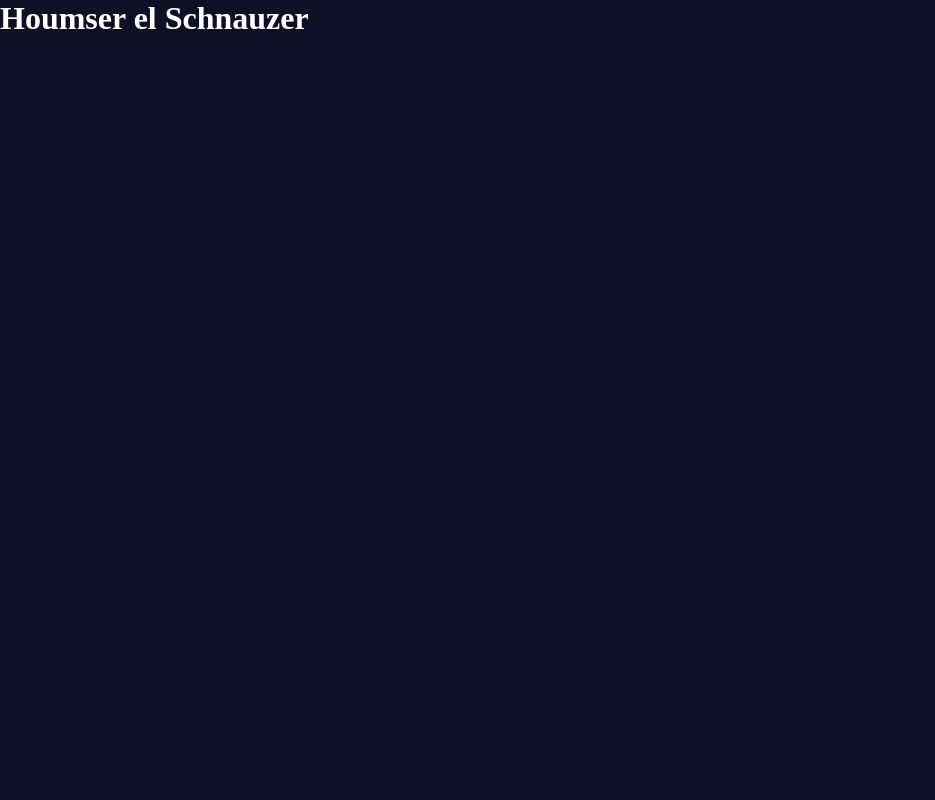
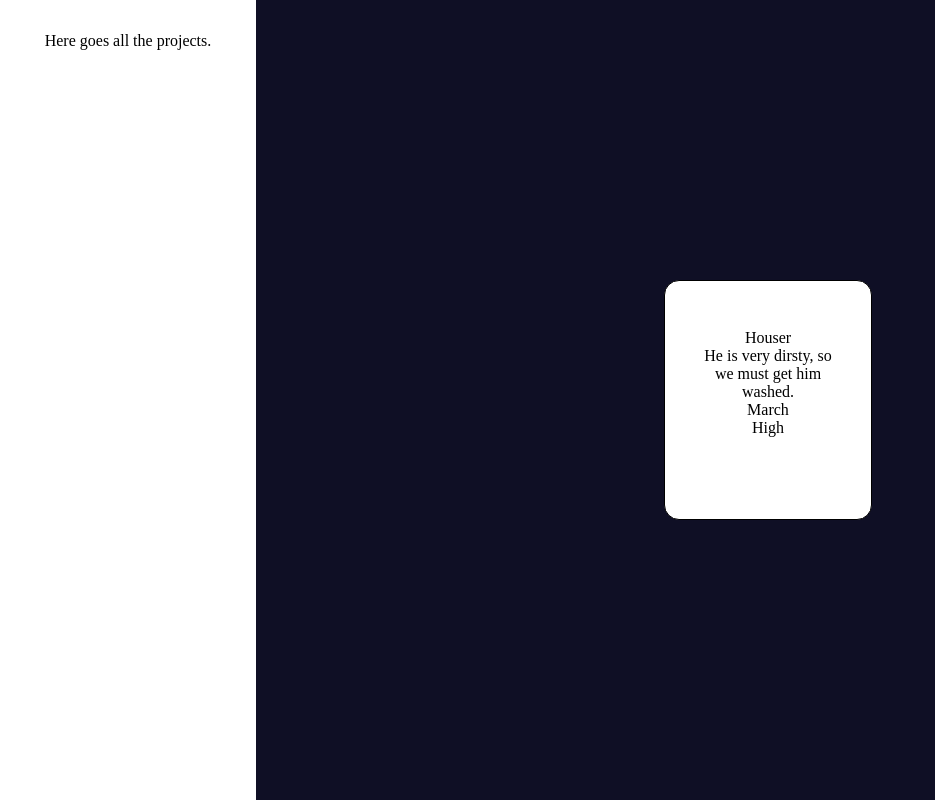
Before and after one commit to Houser97/To-do-list, a website built with webpack: page dist/index.html in a window 1280 px wide. Shown: the whole page, without its empty margins (0-935 px from the left). Built offline with Linux system fonts and the light colour scheme.

Commit message:
Place basic structure for the project
In the HTML file the skeleton was placed to visualize how the elements
should be arranged. Furthermore, a little bit of style was added.

```diff
--- a/package.json
+++ b/package.json
@@ -7,7 +7,7 @@
     "test": "echo \"Error: no test specified\" && exit 1",
     "build": "webpack --progress --mode=production",
     "watch": "webpack --progress --watch",
-    "server": "webpack-dev-server --open"
+    "serve": "webpack-dev-server --open"
   },
   "repository": {
     "type": "git",
--- a/src/style.css
+++ b/src/style.css
@@ -4,10 +4,36 @@
     box-sizing: border-box;
 }
 
+html, body {
+    height: 100%;
+}
+
 body{
     background-color: rgb(15, 15, 37);
+    display: flex;
 }
 
-h1{
-    color: white;
+.card-section{
+    display: flex;
+    justify-content: center;
+    align-items: center;
+    flex: 1;
 }
+
+.card{
+    height: 15rem;
+    width: 13rem;
+    background-color: white;
+    border-radius: 15px;
+    border: 1px black solid;
+    text-align: center;
+    padding: 3rem 2rem;
+}
+
+.nav-bar{
+    width: 20%;
+    background-color: white;
+    height: 100%;
+    padding: 2rem;
+    text-align: center;
+}
--- a/webpack.config.js
+++ b/webpack.config.js
@@ -2,10 +2,14 @@
 
 module.exports = {
     entry: './src/index.js',
+    devServer: {
+        static: './dist',
+    },
     output: {
         filename: 'main.js',
         path: path.resolve(__dirname, 'dist'),
     },
+
     module: {
         rules: [
             {
```
Also changed, not shown: dist/index.html, dist/main.js.
